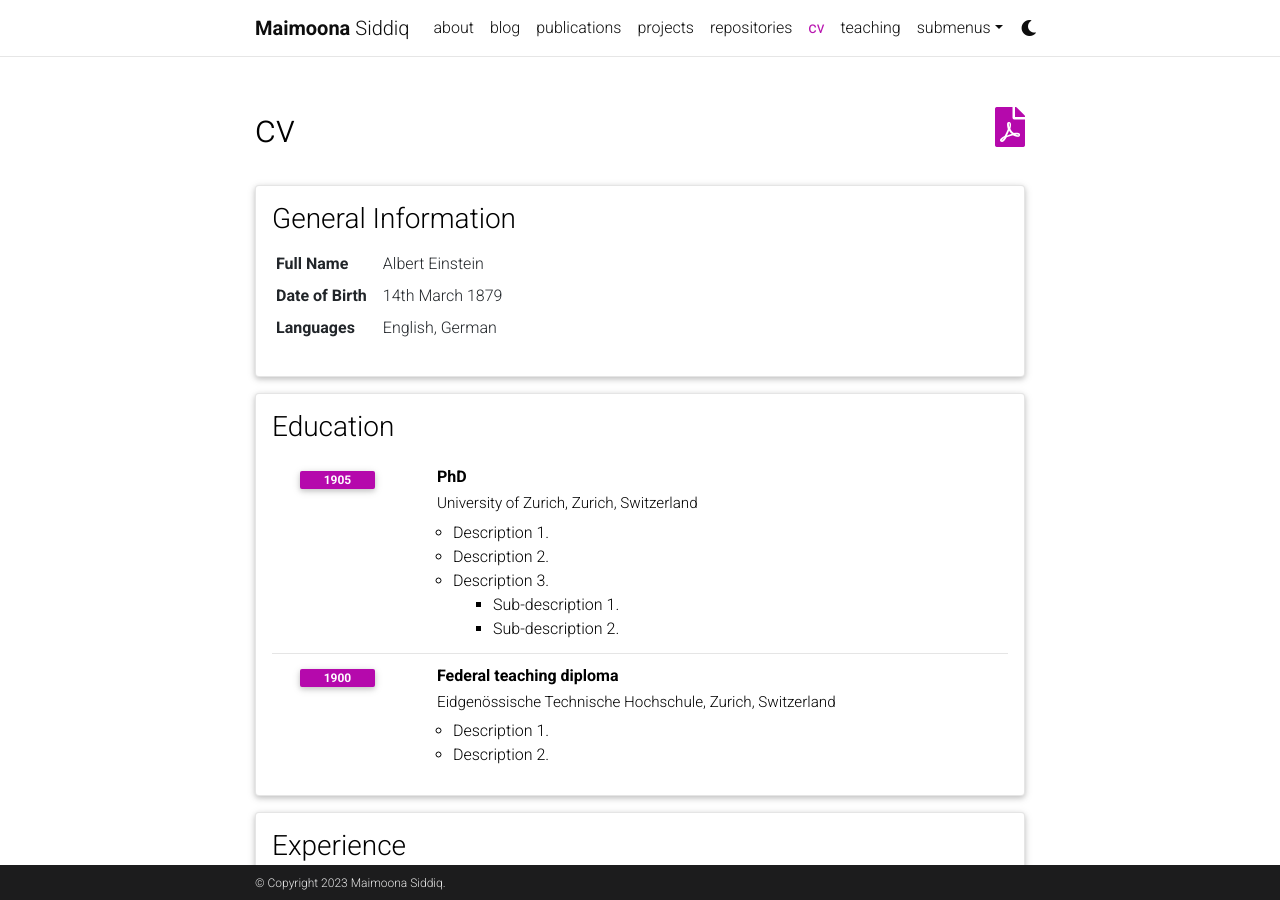
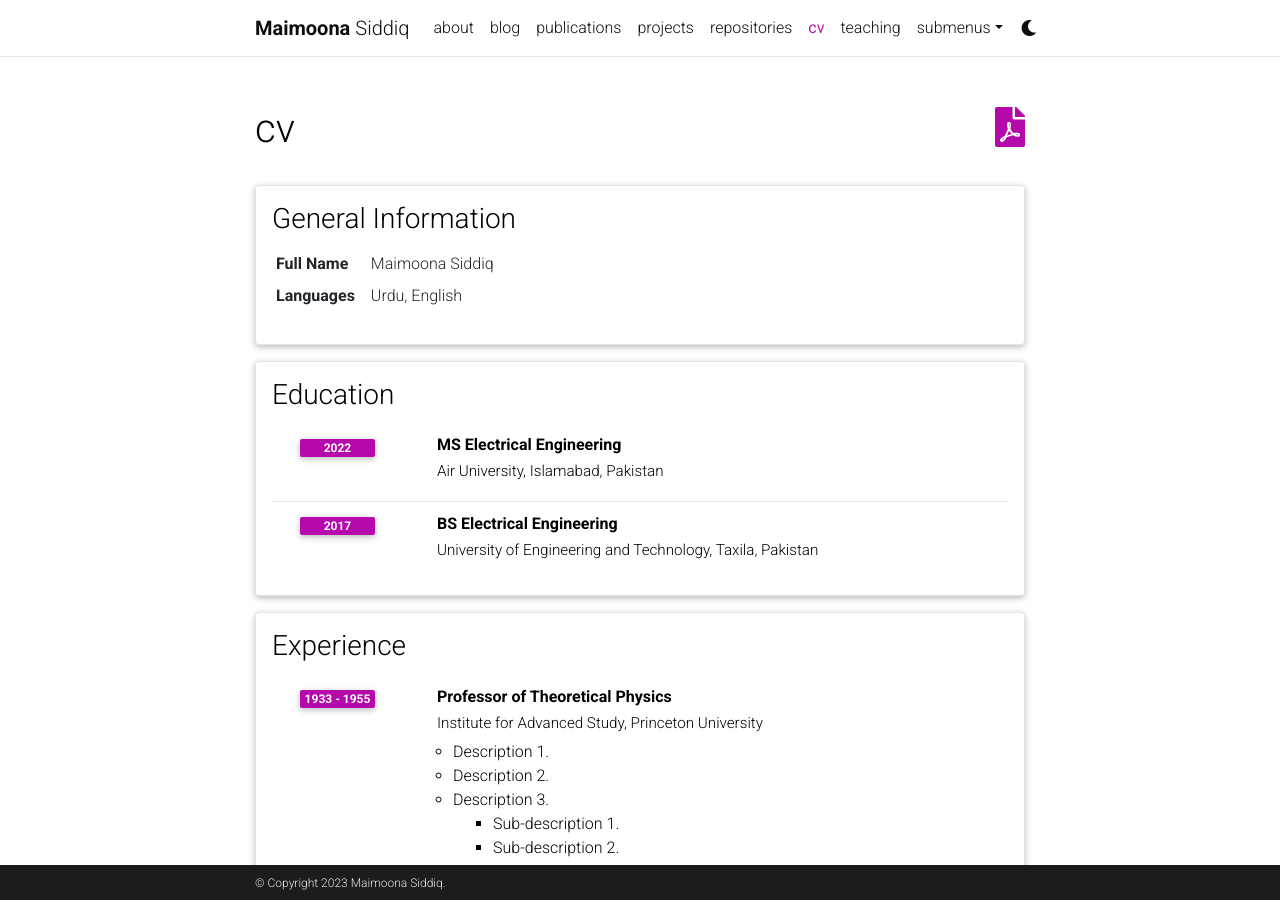
Before and after one commit to MaiMoonaa/maimoonaa.github.io, a Jekyll site: the page built from _pages/cv.md, in a window 1280 px wide and 900 px high. Built offline with Jekyll 4.4.1, drawn with Linux system fonts in a browser that asks for light colours; comment, search, counter and statistics services are not loaded; a style sheet for code colours, icons or effects is not loaded.

Commit message:
Update cv.yml

```diff
--- a/_data/cv.yml
+++ b/_data/cv.yml
@@ -2,31 +2,22 @@
   type: map
   contents:
     - name: Full Name
-      value: Albert Einstein
-    - name: Date of Birth
-      value: 14th March 1879
+      value: Maimoona Siddiq
     - name: Languages
-      value: English, German
+      value: Urdu, English
 
 - title: Education
   type: time_table
   contents:
-    - title: PhD
-      institution: University of Zurich, Zurich, Switzerland
-      year: 1905
-      description:
-        - Description 1.
-        - Description 2.
-        - title: Description 3.
-          contents:
-            - Sub-description 1.
-            - Sub-description 2.
-    - title: Federal teaching diploma
-      institution: Eidgenössische Technische Hochschule, Zurich, Switzerland
-      year: 1900
-      description:
-        - Description 1.
-        - Description 2.
+    - title:   MS Electrical Engineering
+      institution: Air University, Islamabad, Pakistan
+      year: 2022
+      cgpa: 3.94/4.00
+
+    - title: BS Electrical Engineering
+      institution: University of Engineering and Technology, Taxila, Pakistan
+      year: 2017
+      cgpa: 3.54/4.00
 
 - title: Experience
   type: time_table
```
